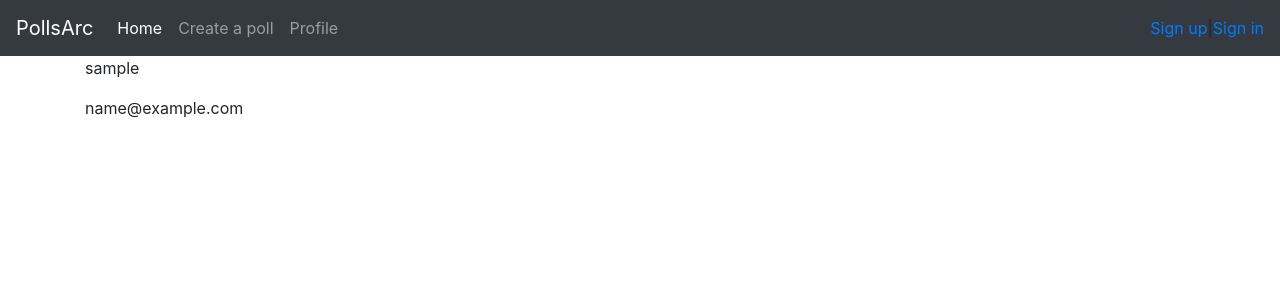
After one commit to HE-Arc/PollsArc, a Django app: a page that uses templates/base.html in a window 1280 px wide. The commit adds this page. Shown: the top 300 px of the page. Run offline with Django 3.2, Linux system fonts and the light colour scheme; tables that the repository leaves empty hold one stand-in row (values such as "Sample post"); some libraries are stand-ins or nearby versions.

Commit message:
added path and profile template

```diff
--- /dev/null
+++ b/pollsarcapp/templates/user/user_profile.html
@@ -0,0 +1,8 @@
+{% extends 'base.html' %}
+
+{% block content %}
+
+<p>{{ user.username }}</p>
+<p>{{ user.email }}</p>
+
+{% endblock %}
--- a/pollsarcapp/views.py
+++ b/pollsarcapp/views.py
@@ -100,3 +100,7 @@ def register(request):
 def createPropositions(props, poll):
     for prop in props:
         Proposition(label=html.escape(prop), poll=poll).save()
+
+def user_profile(request, username):
+    user = User.objects.get(username=username)
+    return render(request, 'user/user_profile.html', {"user":user})
--- a/pollsarcproject/urls.py
+++ b/pollsarcproject/urls.py
@@ -28,4 +28,5 @@ urlpatterns = [
     path('register', views.register, name='register'),
     path('accounts/', include('django.contrib.auth.urls')),
     path('searchPolls/<str:name>', views.searchPolls),
+    path('profile/<str:username>', views.user_profile, name ="profile"),
 ]
--- a/templates/base.html
+++ b/templates/base.html
@@ -26,7 +26,7 @@
         </div>
       </div>
       {% if request.user.is_authenticated %}
-          {{ request.user }} | <a href="#" onClick="document.getElementById('logoutform').submit()"><button type="button">Logout</button></a>
+          <a href="{% url 'profile' request.user %}">{{ request.user }}</a> | <a href="#" onClick="document.getElementById('logoutform').submit()"><button type="button">Logout</button></a>
               <form id="logoutform" method="POST" action="{% url 'logout' %}">
           {% csrf_token %}
               <input type="hidden">
```
